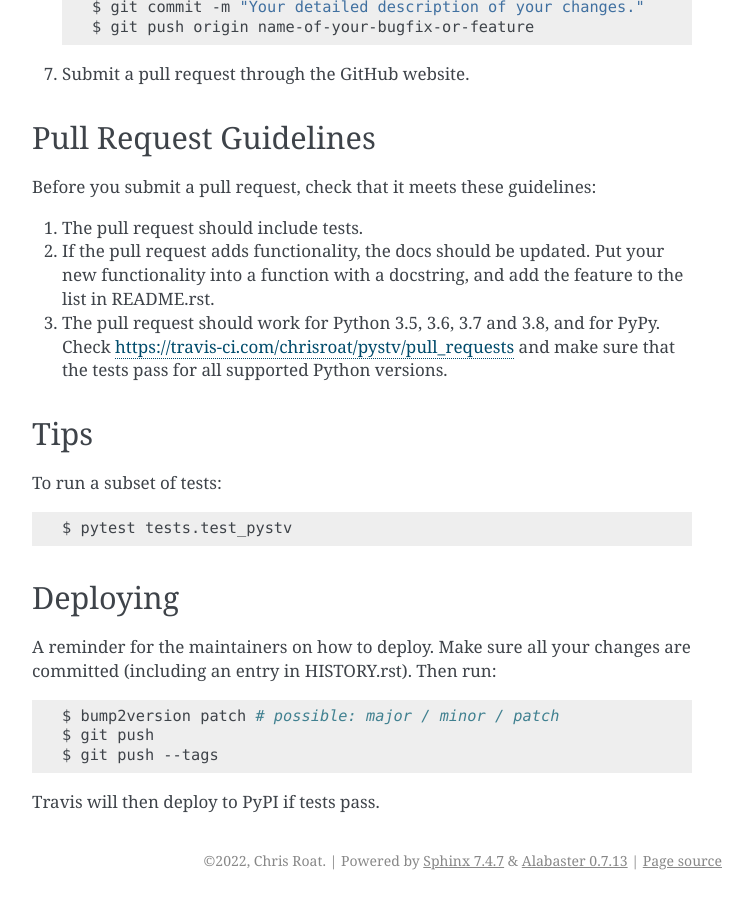
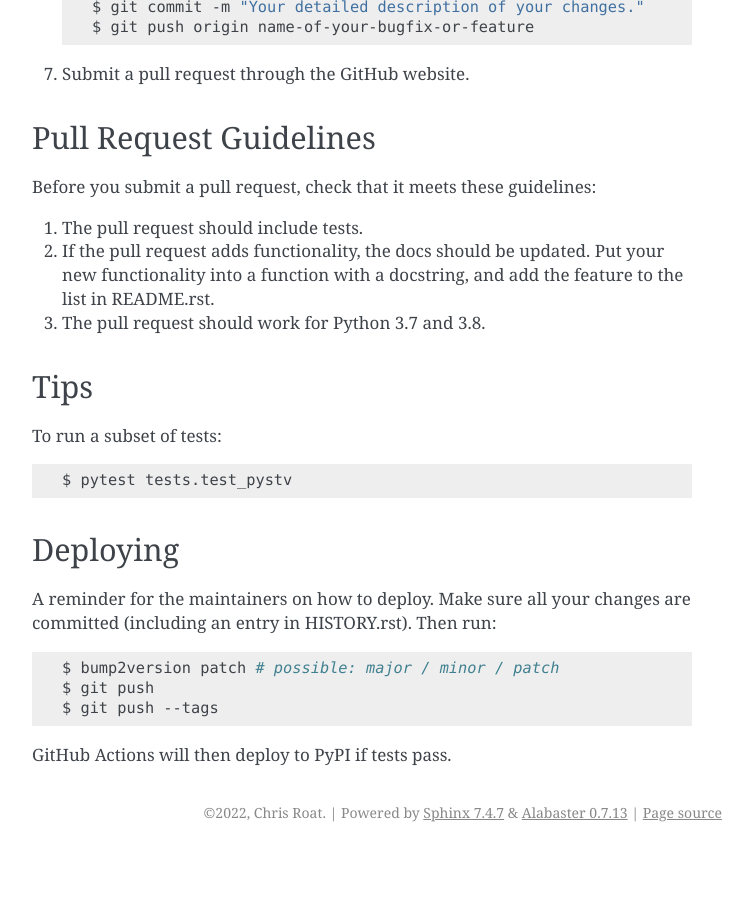
Before and after one commit to chrisroat/pystv, a Sphinx documentation site: the page built from docs/contributing.rst, in a window 1280 px wide and 900 px high, scrolled down 2004 px. Shown: the whole window, without its empty margins (388-1141 px from the left). Built offline with Sphinx 7.4.7, drawn with Linux system fonts in a browser that asks for light colours; pages that are not in the unit, such as notebooks, are missing from menus; after the commit the page ends 2856 px from its top, so only the background shows below that.

```diff
--- a/CONTRIBUTING.rst
+++ b/CONTRIBUTING.rst
@@ -102,9 +102,7 @@ Before you submit a pull request, check that it meets these guidelines:
 2. If the pull request adds functionality, the docs should be updated. Put
    your new functionality into a function with a docstring, and add the
    feature to the list in README.rst.
-3. The pull request should work for Python 3.5, 3.6, 3.7 and 3.8, and for PyPy. Check
-   https://travis-ci.com/chrisroat/pystv/pull_requests
-   and make sure that the tests pass for all supported Python versions.
+3. The pull request should work for Python 3.7 and 3.8.
 
 Tips
 ----
@@ -125,4 +123,4 @@ $ bump2version patch # possible: major / minor / patch
 $ git push
 $ git push --tags
 
-Travis will then deploy to PyPI if tests pass.
+GitHub Actions will then deploy to PyPI if tests pass.
--- a/pystv/__init__.py
+++ b/pystv/__init__.py
@@ -1,5 +1,5 @@
 """Top-level package for Single Transferable Vote."""
 
 __author__ = """Chris Roat"""
-__email__ = 'chris.roat@gmail.com'
-__version__ = '0.0.3'
+__email__ = "chris.roat@gmail.com"
+__version__ = "0.0.3"
--- /dev/null
+++ b/requirements.txt
@@ -0,0 +1 @@
+click==8.0.4
--- a/requirements_dev.txt
+++ b/requirements_dev.txt
@@ -5,8 +5,9 @@ watchdog==2.1.6
 flake8==4.0.1
 tox==3.24.5
 coverage==6.3.2
-Sphinx==4.4.0
+Sphinx==4.3.2
 twine==3.8.0
 pytest==7.1.0
 black==22.1.0
 build==0.7.0
+isort==5.10.1
--- a/setup.py
+++ b/setup.py
@@ -3,4 +3,5 @@
 """The setup script."""
 
 from setuptools import setup
+
 setup()
```
Also changed, not shown: README.rst (+5 -4 lines), docs/conf.py (+29 -26 lines), setup.cfg (+16 -3 lines), .travis.yml (deleted), 5 other files.
